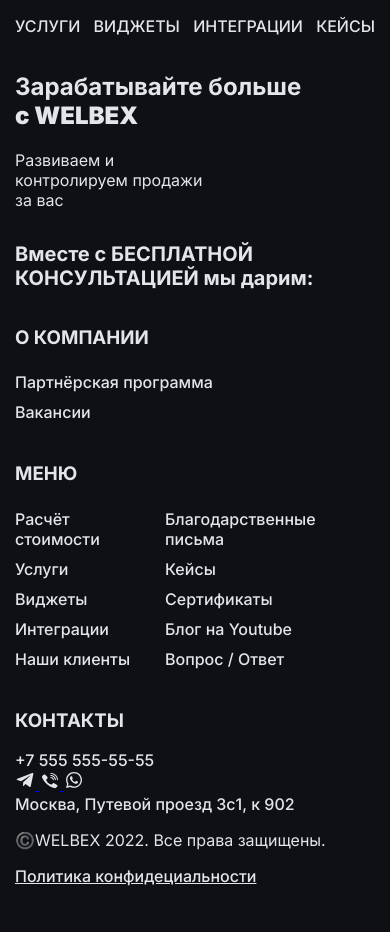
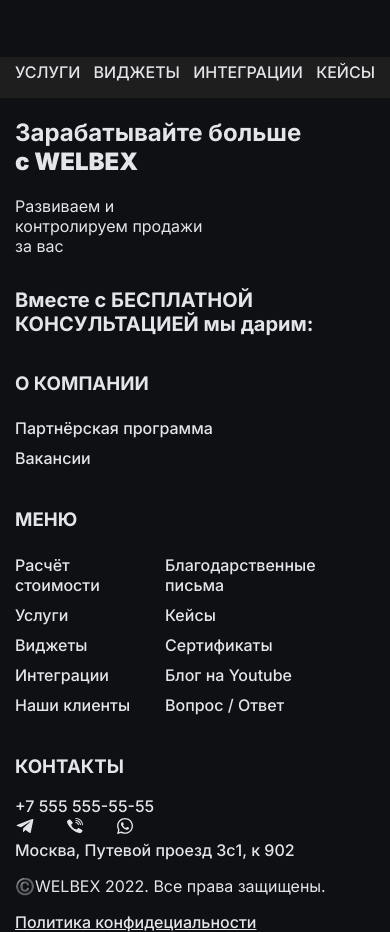
Before and after one commit to AlexNemtsev/amoCRM-test-task, a plain HTML site: page 2 task/index.html in a window 390 px wide. Before the commit the page ends 886 px from the top, so only its background shows below. Drawn offline with Linux system fonts and the light colour scheme.

Commit message:
feat: setup layout for desktop header

```diff
--- a/2 task/index.css
+++ b/2 task/index.css
@@ -29,11 +29,22 @@
   font-weight: 300;
   font-size: 10px;
   width: 150px;
+  margin-top: 7px;
+}
+
+.header {
+  margin-top: 57px;
+}
+
+.header__list {
+  margin-top: 5px;
 }
 
 .header__nav {
   width: 100%;
   max-width: 503px;
+  box-sizing: border-box;
+  margin-right: 96px;
 }
 
 .nav__list {
@@ -62,11 +73,19 @@
 
 .contacts_header {
   display: flex;
+  margin-top: 3.5px;
 }
 
 .contacts__phone {
   font-weight: 500;
   font-size: 16px;
+  margin-right: 46px;
+}
+
+.contacts__messangers {
+  display: flex;
+  justify-content: space-between;
+  width: 120px;
 }
 
 .motto__header {
@@ -190,6 +209,10 @@
     display: none;
   }
 
+  .header__nav {
+    margin-right: 0;
+  }
+
   .main {
     flex-direction: column;
   }
@@ -198,6 +221,10 @@
 @media (max-width: 540px) {
   .logo {
     display: none;
+  }
+
+  .header {
+    background-color: #1E1E1E;
   }
 }
 
```
